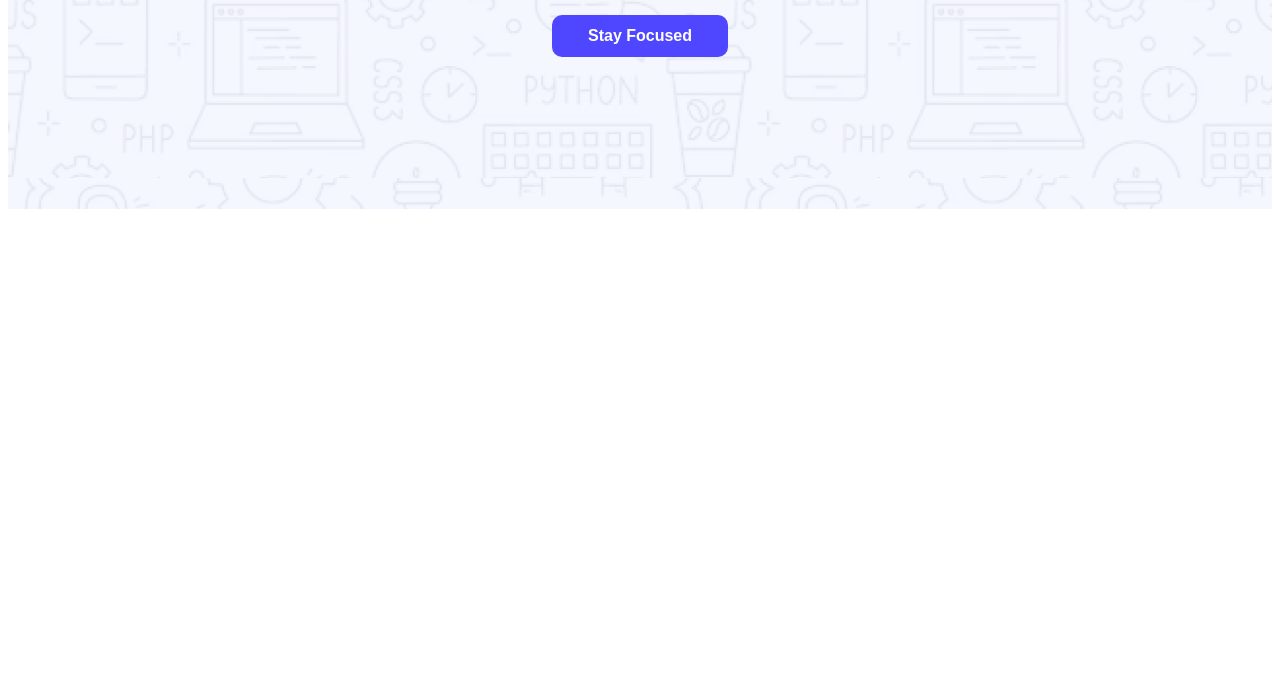
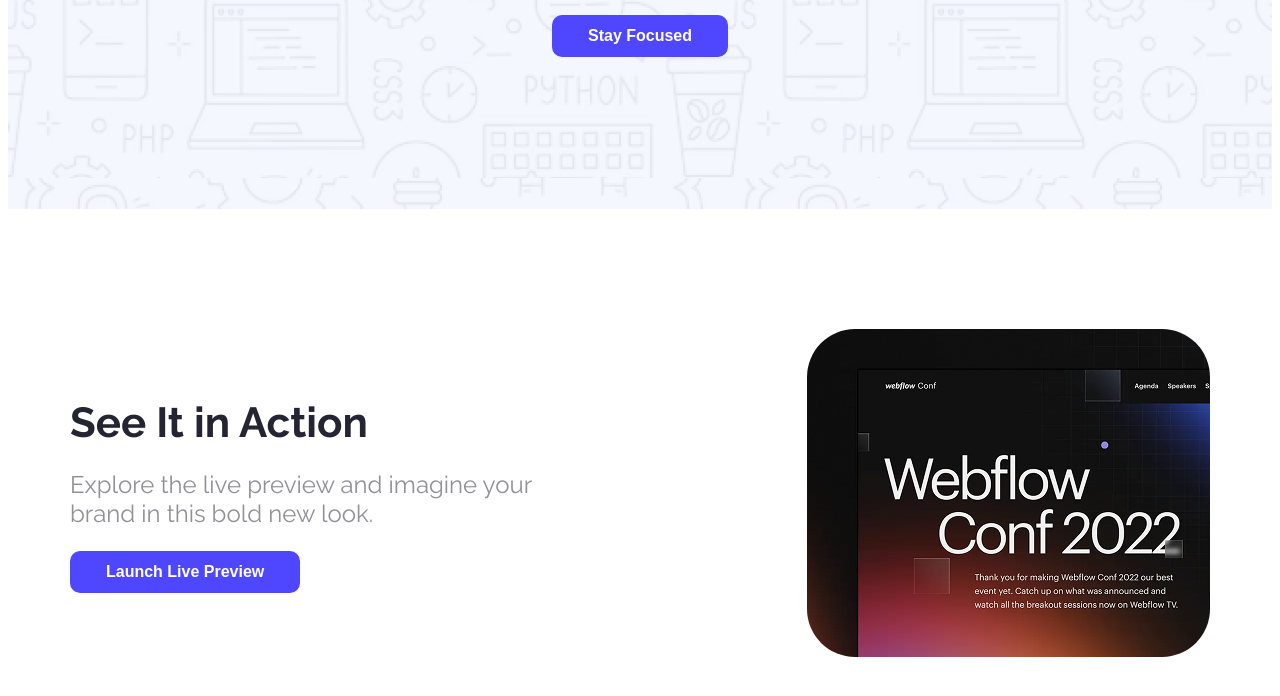
Before and after one commit to emran40989/assignment-01, a plain HTML site: page index.html in a window 1280 px wide. Shown: the part 482-1178 px from the top of the page. Before the commit the page ends 800 px from the top, so only its background shows below. Drawn offline with Linux system fonts and the light colour scheme.

Commit message:
see it in action section added

```diff
--- a/index.html
+++ b/index.html
@@ -11,10 +11,10 @@
     <link rel="stylesheet" href="./styles/style.css">
 </head>
 
-<body class="primary-font">
+<body class="primary-font primary-color">
     <header class="header home">
         <nav>
-            <div class="logo primary-color inter"><a href="#home">LOGO</a></div>
+            <div class="logo secondary-color inter"><a href="#home">LOGO</a></div>
             <button class="button">Sign Up</button>
         </nav>
         <div class="banner-content">
@@ -27,7 +27,16 @@
         </div>
     </header>
     <main>
-
+        <section class="live-preview">
+            <div class="action-content">
+                <h3 class="action-content-title">See It in Action</h3>
+                <p class="action-content-description">Explore the live preview and imagine your brand in this bold new look.</p>
+                <button class="button">Launch Live Preview</button>
+            </div>
+            <div class="img">
+                <img class="live-preview-img" src="images/wc-mini.png" alt="an image of webflow conf 2022">
+            </div>
+        </section>
     </main>
     <footer>
 
--- a/styles/style.css
+++ b/styles/style.css
@@ -13,6 +13,10 @@
 }
 
 .primary-color{
+    color: #252432;
+}
+
+.secondary-color{
     color: #4E47FF;
 }
 
@@ -32,6 +36,8 @@
     background-color: orange;
 }
 
+
+
 /* nav style */
 nav{
     display: flex;
@@ -49,6 +55,8 @@
 .logo{
     font-size: 34px;
 }
+
+
 
 /* header style */
 .header{
@@ -70,3 +78,36 @@
     text-align: center;
     padding: 0 0 152px;
 }
+
+
+
+/* See it in action section */
+.live-preview{
+    display: flex;
+    justify-content: space-between;
+    align-items: center;
+    max-width: 1140px;
+    margin: 120px auto;
+}
+
+.action-content{
+    max-width: 517px;
+}
+
+.action-content-title{
+    font-size: 42px;
+    font-weight: bold;
+    margin-top: 0;
+    margin-bottom: 23px;
+}
+
+.action-content-description{
+    font-size: 24px;
+    opacity: 50%;
+    margin-top: 0;
+    margin-bottom: 23px;
+}
+
+.live-preview-img{
+    border-radius: 48px;
+}
```
